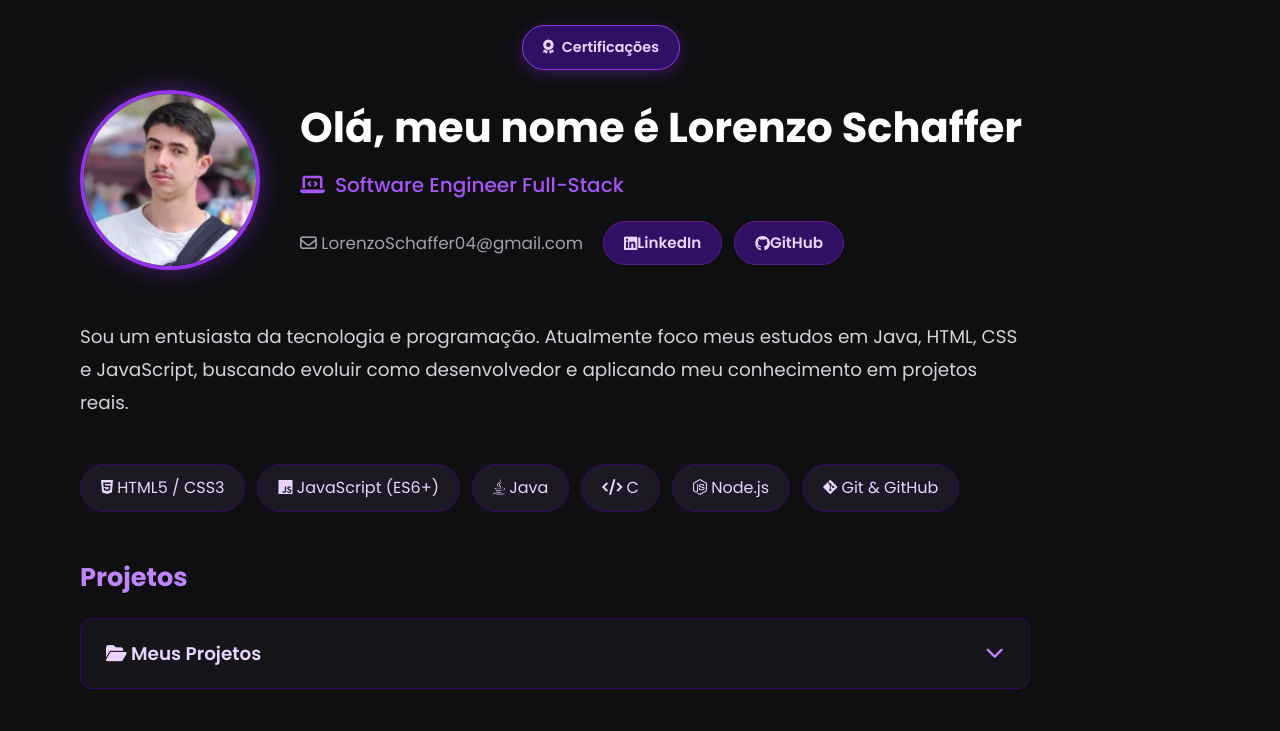
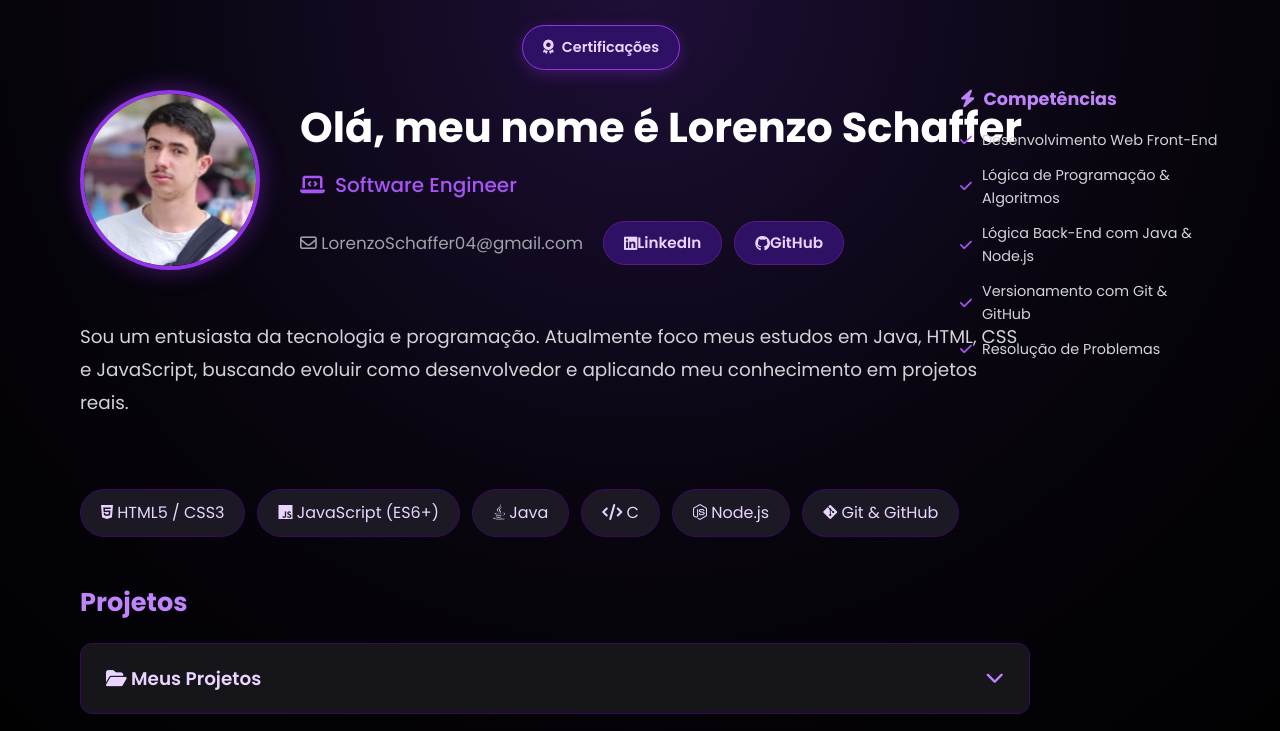
Before and after one commit to LorenzoSchaffer/Curriculo_Lorenzo_Schaffer, a website: page public/index.html in a window 1280 px wide. Shown: the top 731 px of the page. Drawn offline with Linux system fonts and the light colour scheme.

Commit message:
Adicionando competenciaas

```diff
--- a/public/index.html
+++ b/public/index.html
@@ -3,7 +3,7 @@
   <head>
     <meta charset="UTF-8" />
     <meta name="viewport" content="width=device-width, initial-scale=1.0" />
-    <title>Meu Currículo | Lorenzo Schaffer</title>
+    <title>Currículo Lorenzo Schaffer</title>
 
     <link
       rel="stylesheet"
@@ -34,7 +34,7 @@
           <h1>Olá, meu nome é Lorenzo Schaffer</h1>
 
           <p class="subtitulo">
-            <i class="fa-solid fa-laptop-code"></i> Software Engineer Full-Stack
+            <i class="fa-solid fa-laptop-code"></i> Software Engineer
           </p>
 
           <div class="contato">
@@ -65,14 +65,12 @@
 
     <main>
       <section id="sobre">
-        <p>
+        <p class="sobre-texto">
           Sou um entusiasta da tecnologia e programação. Atualmente foco meus
           estudos em Java, HTML, CSS e JavaScript, buscando evoluir como
           desenvolvedor e aplicando meu conhecimento em projetos reais.
         </p>
-      </section>
 
-      <section id="habilidades">
         <ul class="skills-list">
           <li><i class="fa-brands fa-html5"></i> HTML5 / CSS3</li>
           <li><i class="fa-brands fa-js"></i> JavaScript (ES6+)</li>
@@ -210,5 +208,15 @@
         </details>
       </section>
     </main>
+    <aside class="competencias-direita">
+      <h3><i class="fa-solid fa-bolt"></i> Competências</h3>
+      <ul class="lista-competencias">
+        <li><i class="fa-solid fa-check"></i> Desenvolvimento Web Front-End</li>
+        <li><i class="fa-solid fa-check"></i> Lógica de Programação & Algoritmos</li>
+        <li><i class="fa-solid fa-check"></i> Lógica Back-End com Java & Node.js</li>
+        <li><i class="fa-solid fa-check"></i> Versionamento com Git & GitHub</li>
+        <li><i class="fa-solid fa-check"></i> Resolução de Problemas</li>
+      </ul>
+    </aside>
   </body>
 </html>
--- a/public/style.css
+++ b/public/style.css
@@ -7,25 +7,30 @@
 }
 
 html {
-  scroll-behavior: smooth; /* Faz a página rolar suavemente ao clicar no botão */
+  scroll-behavior: smooth;
 }
 
 body {
-  font-family: "Poppins", sans-serif;
-  background-color: #0f0f12;
+  font-family: 'Poppins', sans-serif;
+  background: radial-gradient(circle at 50% 0%, #1e0f37 0%, #08050e 50%, #000000 100%);
+  background-attachment: fixed;
   color: #f1f1f5;
   line-height: 1.6;
   max-width: 1050px;
+  min-height: 100vh;
   padding: 90px 20px 60px 80px;
+
+  /* Remove a centralização e encosta todo o conteúdo principal à esquerda */
   margin: 0;
+  position: relative;
 }
 
-/* Botão Fixo no Canto Esquerdo da Tela */
+
 .btn-menu-certificacoes {
   position: fixed;
-  top: 25px; /* Distância do topo */
-  right: 600px; /* Puxa para o lado DIREITO */
-  left: auto; /* Desativa o alinhamento à esquerda */
+  top: 25px;
+  right: 600px;
+  left: auto;
   z-index: 999;
 
   background-color: #2e1065;
@@ -48,7 +53,7 @@ body {
 .btn-menu-certificacoes:hover {
   background-color: #9333ea;
   color: #ffffff;
-  transform: translateY(-2px); /* Efeito suave de subida ao passar o mouse */
+  transform: translateY(-2px);
 }
 
 header {
@@ -148,6 +153,7 @@ section {
   font-size: 1.15rem;
   line-height: 1.8;
   color: #d4d4d8;
+  margin-bottom: 70px;
 }
 
 .skills-list {
@@ -195,14 +201,13 @@ h2 {
 }
 
 .bau-header::-webkit-details-marker {
-  display: none; /* Esconde a seta padrão do navegador */
+  display: none;
 }
 
 .bau-header:hover {
   background-color: #2e1065;
 }
 
-/* Girar a setinha quando o baú for aberto */
 .bau-container[open] .setinha {
   transform: rotate(180deg);
 }
@@ -218,7 +223,7 @@ h2 {
   background-color: #111015;
 }
 
-/* Estilo da lista de Projetos dentro do Baú */
+
 .projetos-lista {
   display: flex;
   flex-direction: column;
@@ -262,3 +267,44 @@ h2 {
   color: #a855f7;
   font-size: 1.2rem;
 }
+
+.competencias-direita {
+  position: fixed;
+  top: 85px;   /* Fica logo abaixo do botão de certificações (que está em top: 25px) */
+  right: 60px; /* Mesma distância da direita para ficarem perfeitamente alinhados */
+  z-index: 10;
+  width: 260px;
+}
+
+/* Título */
+.competencias-direita h3 {
+  color: #c084fc;
+  font-size: 1.1rem;
+  margin-bottom: 16px;
+  display: flex;
+  align-items: center;
+  gap: 8px;
+}
+
+/* Lista sem marcadores e sem caixas */
+.lista-competencias {
+  list-style: none;
+  padding: 0;
+  margin: 0;
+  display: flex;
+  flex-direction: column;
+  gap: 12px;
+}
+
+.lista-competencias li {
+  color: #d4d4d8;
+  font-size: 0.9rem;
+  display: flex;
+  align-items: center;
+  gap: 10px;
+}
+
+.lista-competencias li i {
+  color: #a855f7;
+  font-size: 0.85rem;
+}
```
